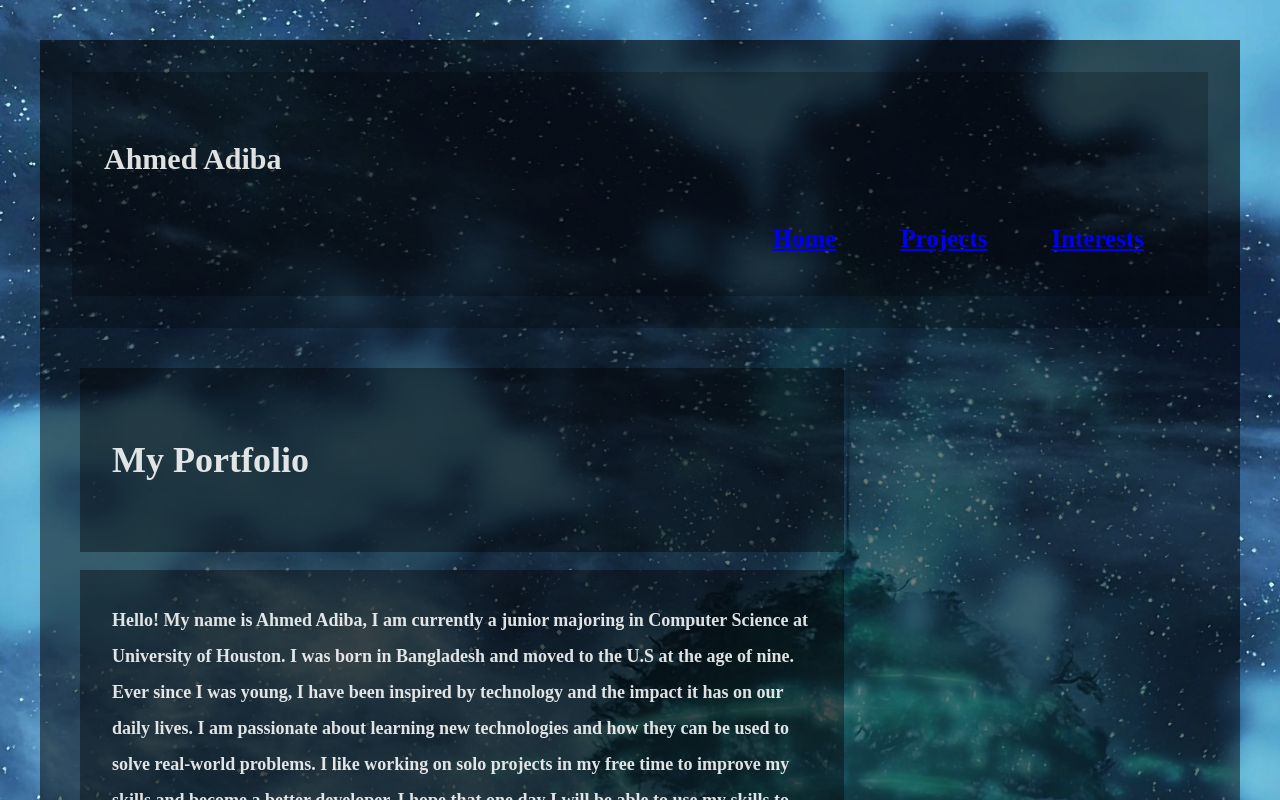
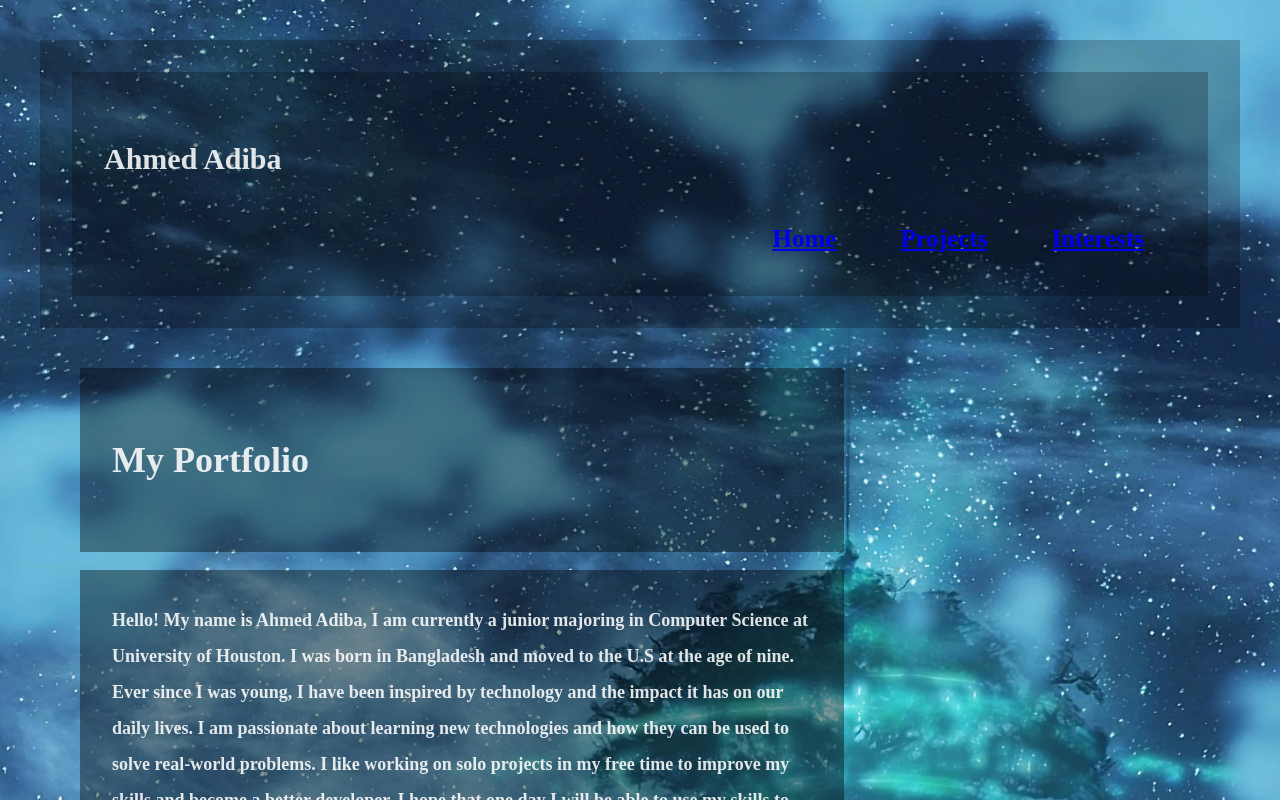
Before and after one commit to aadibaahmed/Portfolio, a React (Vite) app in the folder portfolio/: page / in a window 1280 px wide. Shown: the top 800 px of the page. Built offline with nearby package versions, Linux system fonts and the light colour scheme.

Commit message:
final changes for the night

```diff
--- a/portfolio/src/App.css
+++ b/portfolio/src/App.css
@@ -36,9 +36,7 @@
   font-weight: bold;
   text-align: left;
 }
-.App{
-  background-color: rgba(0, 0, 0, 0.5);
-}
+
 .Projectsdec{
   max-width: 700px;
   font-family: 'Times New Roman', Times, serif;
```
